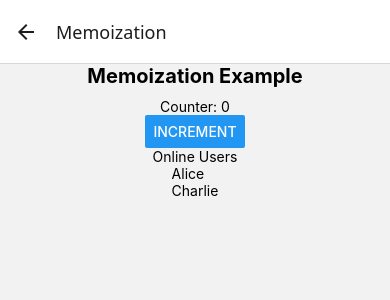
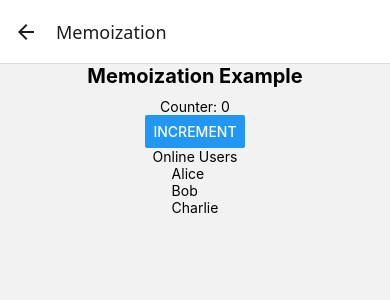
Before and after one commit to hafizabdullahyasir/RNBestPractise, a React Native app: screen /Memoization in a window 390 px wide. Shown: the top 300 px of the page. Built offline with nearby package versions, Linux system fonts and the light colour scheme.

Commit message:
updated memoization for better optimization and avoid re rendring of flat list using call back

```diff
--- a/src/screens/MemoizationScreen.tsx
+++ b/src/screens/MemoizationScreen.tsx
@@ -1,3 +1,4 @@
+
 import { View, Text, StyleSheet, Button, FlatList } from "react-native";
 import React, { useState, useCallback, useMemo } from 'react';
 import { Logger } from '../utils/Logger';
@@ -6,7 +7,7 @@ import { Logger } from '../utils/Logger';
 
 const usersData = [
     { id: '1', name: 'Alice', status: 'online' },
-    { id: '2', name: 'Bob', status: 'offline' },
+    { id: '2', name: 'Bob', status: 'online' },
     { id: '3', name: 'Charlie', status: 'online' },
 ];
 
@@ -33,11 +34,16 @@ export default function MemoizationScreen() {
             return users.filter(user=> user.status === 'online')
         }, [users])
 
-const handlePress = useCallback(()=>{
+
+const handlePress = useCallback(() => {
     setCounter(prev => prev + 1)
-},[])
+}, [])
 
+const renderItem = useCallback(({item}: {item: {id: string, name: string}}) => {
+    return <UserItem name={item.name} />
+}, [])
 
+const keyExtractor = useCallback((item: {id: string}) => item.id, [])
 
 
 
@@ -48,7 +54,7 @@ const handlePress = useCallback(()=>{
             <Text>Counter: {counter}</Text>
             <Button title="Increment" onPress={handlePress} />
             <Text>Online Users</Text>
-            <FlatList data={onlineUsers} keyExtractor={item => item.id} renderItem={({item}) => <UserItem name={item.name} />} />
+            <FlatList data={onlineUsers} keyExtractor={keyExtractor} renderItem={renderItem} />
         </View>
 
 
@@ -57,7 +63,12 @@ const handlePress = useCallback(()=>{
     )
 
 
-
+    // whyDidYouRender(React, {
+    //     trackExtraHooks: [
+    //       // notice that 'useSelector' is a named export
+    //       [UserItem, 'UserItem'],
+    //     ]
+    //   });
 
 
 
```
Lines whose indentation alone changed are shown as unchanged.
